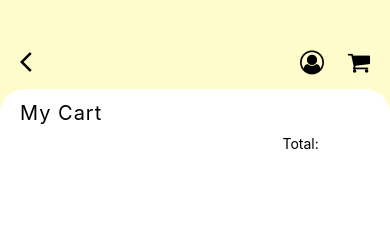
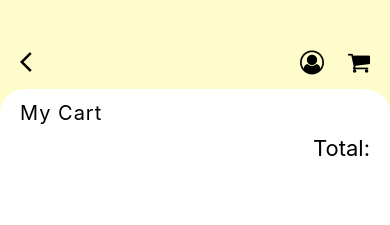
Before and after one commit to HectorBusSan/Cake, a React Native app: screen /MyCart in a window 390 px wide. Shown: the top 225 px of the page. Built offline with nearby package versions, Linux system fonts and the light colour scheme.

Commit message:
Agregando estilos al total de pagar

```diff
--- a/view/screens/MyCart.js
+++ b/view/screens/MyCart.js
@@ -228,9 +228,9 @@ const renderProduct =(data,index)=>{
                     <View style={{flex:3}}>
                         {product?product.map(renderProduct):null}
                     </View>
-                    <View style={{flex:1}}>
-                        <Text>Total:</Text>
-                        <Text>
+                    <View style={{marginLeft:20}}>
+                        <Text style={{fontSize:22}}>Total:</Text>
+                        <Text style={{fontSize:20}}>
                         {final<=1?null:final}
                         </Text>
                     </View>
```
